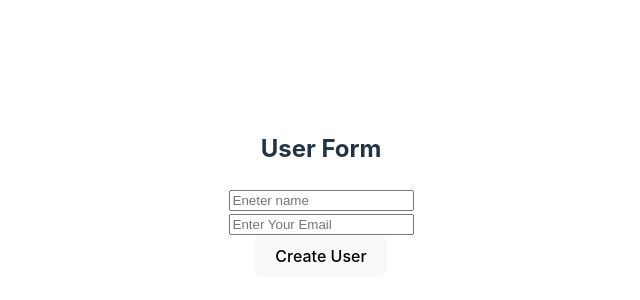
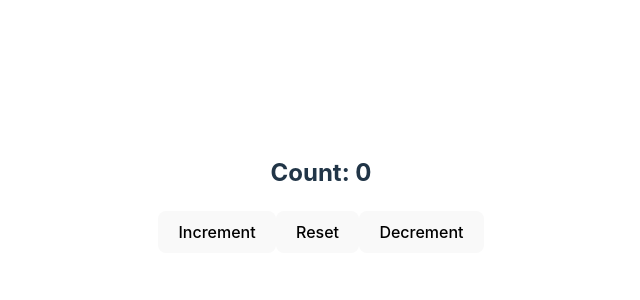
Before and after one commit to Zunaeed-Imran/React_TypeScript_Tutorial, a React (Vite) app: page / in a window 1280 px wide. Shown: the part 206-506 px from the top of the page, without its empty margins (319-959 px from the left). Built offline with nearby package versions, Linux system fonts and the light colour scheme.

Commit message:
main - done learning useReducer in typescript.

```diff
--- a/src/App.tsx
+++ b/src/App.tsx
@@ -1,6 +1,7 @@
 
 import './App.css'
-import TypingFormEvent from './components/TypingFormEvent/TypingFormEvent';
+import UseReducer from './components/UseReducer/UseReducer';
+// import TypingFormEvent from './components/TypingFormEvent/TypingFormEvent';
 // import TypingEvent from './components/TypingEvent/TypingEvent';
 // import TypingUseState from './components/TypingUseState/TypingUseState';
 // import StyleProps from './components/StyleProps/StyleProps'
@@ -31,7 +32,9 @@
 
       {/* <TypingEvent/> */}
 
-      <TypingFormEvent/>
+      {/* <TypingFormEvent/> */}
+
+      <UseReducer/>
     </>
   );
 }
--- /dev/null
+++ b/src/components/UseReducer/Counter.tsx
@@ -0,0 +1,57 @@
+import React, { useReducer } from 'react'
+
+
+const INCREMENT = "INCREMENT";
+const RESET = "RESET";
+const DECREMENT = "DECREMENT";
+
+type IncrementType = { type: typeof INCREMENT };
+type ResetType = { type: typeof RESET};
+type DecrementType = { type: typeof DECREMENT};
+
+type CounterActionType = IncrementType | DecrementType | ResetType;
+
+const initialState = {
+  count: 0
+}
+type counterType = {
+  count: number
+}
+
+
+const reducer = (state: counterType, action: CounterActionType) => {
+switch (action.type) {
+  case INCREMENT:
+    return { count: state.count + 1 }
+  case RESET:
+    return { count: 0 }
+  case DECREMENT:
+    return { count: state.count - 1 }
+
+  default:
+    throw new Error();
+}
+}
+
+const Counter = () => {
+
+  const [state, dispatch] = useReducer(reducer, initialState);
+
+  return (
+    <>
+      <h2>Count: {state.count}</h2>
+      <button onClick={() => {
+        dispatch({type: INCREMENT})
+      }}>Increment</button>
+      <button onClick={() => {
+        dispatch({type: RESET})
+      }}>Reset</button>
+      <button onClick={() => {
+        dispatch({type: DECREMENT})
+      }}>Decrement</button>
+
+    </>
+  )
+}
+
+export default Counter;
--- /dev/null
+++ b/src/components/UseReducer/UseReducer.tsx
@@ -0,0 +1,12 @@
+import Counter from "./Counter";
+
+const UseReducer = () => {
+
+  return (
+    <>
+      <Counter/>
+    </>
+  )
+}
+
+export default UseReducer;
```
Also changed, not shown: 1 other file (tests, documents, lock files or other folders).
